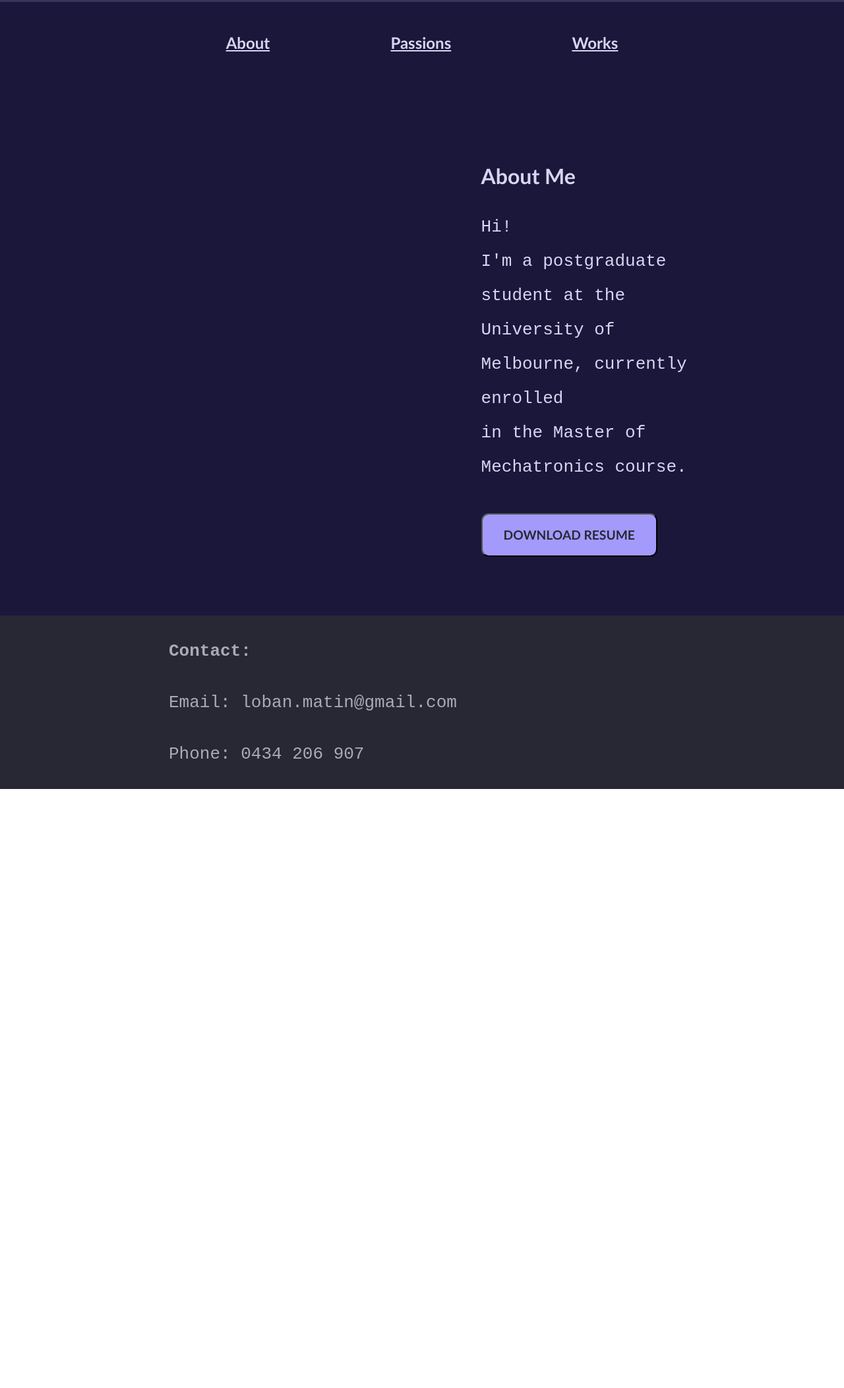
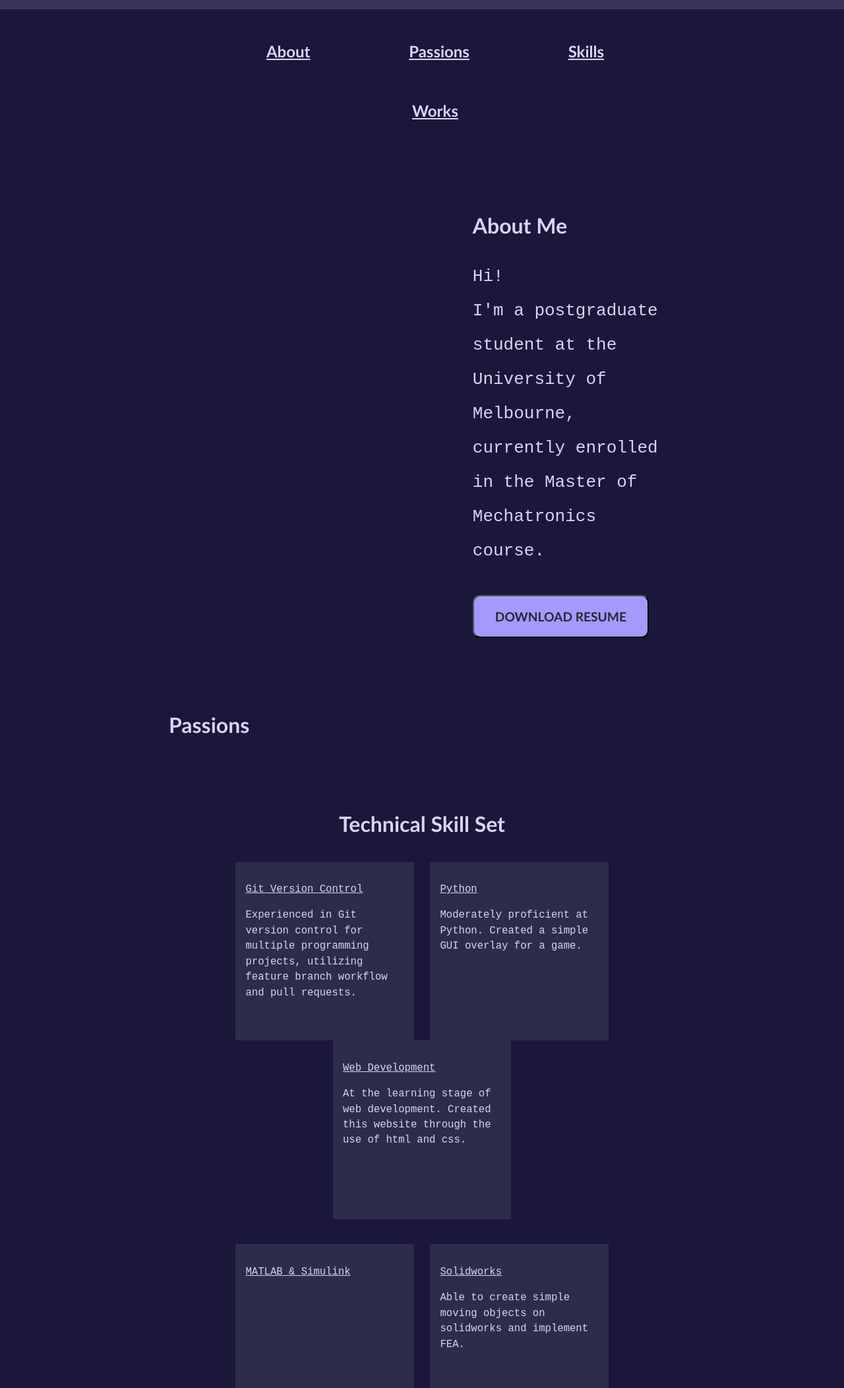
Before and after one commit to LobanMatin/EngineeringPortfolio, a plain HTML site: page index.html in a window 1280 px wide. Shown: the part 696-2800 px from the top of the page at 66% size. Before the commit the page ends 1892 px from the top, so only its background shows below. Drawn offline with Linux system fonts and the light colour scheme.

Commit message:
created layout of skills section

```diff
--- a/home_styles.css
+++ b/home_styles.css
@@ -25,14 +25,8 @@
     color: rgb(163, 154, 252);
 }
 
-/* format homepage text section*/
-
-.home_lower {
-    font-family: Trebuchet MS;
-    background-color: rgb(27, 23, 58);
-    margin-bottom: 0;
-    padding: 0;
-    padding: 0% 15%;
+.socials {
+    margin-bottom:4%;
 }
 
 /* format home nagivation bar*/
@@ -46,7 +40,7 @@
 .home_pl {
     text-decoration: underline;
     display: inline-block;
-    margin: 3% 10%;
+    margin: 1.5% 10%;
     color: rgb(216, 213, 242);
 }
 
@@ -58,3 +52,9 @@
     grid-template-columns: 1fr 1fr;
     grid-gap: 20%;
 }
+
+.about_me_text {
+    font-family:Monospace;
+    font-size: 2em;
+    line-height: 2em
+}
--- a/index.html
+++ b/index.html
@@ -6,9 +6,12 @@
 		<title>LM Engineering Portfolio</title>
 		<link rel="stylesheet" href="styles.css">
 		<link rel="stylesheet" href="home_styles.css">
+		<link rel="stylesheet" href="passions_styles.css">
 		<link rel="stylesheet" href="https://cdnjs.cloudflare.com/ajax/libs/font-awesome/4.7.0/css/font-awesome.min.css">
 	</head>
 	<body>
+
+		<!-- Homepage Section-->
 		<header class="home_upper">
 			<div class="title_section">
 				<div class="name_section">
@@ -18,26 +21,31 @@
 					<p class="name_subtitle">Mechatronics Engineering Student</p>
 				</div>
 				<div class="socials">
-					<a href="https://www.linkedin.com/in/loban-matin" class="fa fa-linkedin fa-3x"></a>
-					<a href="https://github.com/LobanMatin" class="fa fa-github fa-3x"></a>
+					<a href="https://www.linkedin.com/in/loban-matin" class="fa fa-linkedin fa-3x" target="_blank"></a>
+					<a href="https://github.com/LobanMatin" class="fa fa-github fa-3x" target="_blank"></a>
 				</div>
 			</div>
 		</header>
-		<section class="home_lower">
+
+		<!-- Nav bar Section-->
+		<section class="body_section">
 			<nav class="home_nav">
 				<ul>
 					<li class="home_pl"><a class="page_link"><h2><strong>About</strong></h2></a></li>
-					<li class="home_pl"><a href="passions.html" class="page_link"><h2><strong>Passions</strong></h2></a></li>
-					<li class="home_pl"><a href="works.html" class ="page_link"><h2><strong>Works</strong></h2></a></li>
+					<li class="home_pl"><a class="page_link"><h2><strong>Passions</strong></h2></a></li>
+					<li class="home_pl"><a class="page_link"><h2><strong>Skills</strong></h2></a></li>
+					<li class="home_pl"><a class ="page_link"><h2><strong>Works</strong></h2></a></li>
 				</ul>
 			</nav>
+
+			<!-- About Me Section-->
 			<div class="lower_text">
 				<div class="lower_left">
 
 				</div>
 				<div class="lower_right">
 					<h3><strong>About Me</strong></h3>
-					<p>
+					<p class="about_me_text">
 						Hi!<br>
 						I'm a postgraduate student at the <br>
 						University of Melbourne, currently enrolled <br>
@@ -48,9 +56,61 @@
 					</button>
 				</div>
 			</div>
+
+		<!-- Passions Section-->
+		</section>
+		<section class="body_section">
+			<h3 class="section_heading">Passions</h3>
+		</section>
+
+		<!-- Techincal Skill Set Section-->
+		<section class="body_section">
+			<h3 class="skills_heading">Technical Skill Set</h3>
+			<div class="skills_row1">
+				<div class="skill">
+					<div class="skill_text">
+						<p><u>Git Version Control</u></p>
+						<p>Experienced in Git version control for multiple programming projects,
+							utilizing feature branch workflow and pull requests.</p>
+					</div>
+				</div>
+				<div class="skill">
+					<div class="skill_text">
+						<p><u>Python</u></p>
+						<p>Moderately proficient at Python. Created a simple GUI overlay for a game.</p>
+					</div>
+				</div>
+				<div class="skill">
+					<div class="skill_text">
+						<p><u>Web Development</u></p>
+						<p>At the learning stage of web development. Created this website through the use of html and css.</p>
+					</div>
+				</div>
+			</div>
+			<div class="skills_row2">
+				<div class="skill">
+					<div class="skill_text">
+						<p><u>MATLAB & Simulink</u></p>
+						<p></p>
+					</div>
+				</div>
+				<div class="skill"><div class="skill_text">
+					<p><u>Solidworks</u></p>
+					<p>Able to create simple moving objects on solidworks and implement FEA.</p>
+				</div>
+			</div>
+				<div class="skill">
+					<div class="skill_text">
+						<p><u>Machine Learning</u></p>
+						<p>Experience implementing a CNN to create a realtime volleyball image recognition program.
+							Also experienced with manipulating data to optimise performance of a variety of ML models.
+						</p>
+					</div>
+				</div>
+			</div>
 		</section>
 		<footer class="contact_tab">
-			<p><strong>Contact:</strong></p>
+			<p><strong>Connect with me</strong></p>
 			<p>Email: loban.matin@gmail.com</p>
 			<p>Phone: 0434 206 907</p>
 		</footer>
--- /dev/null
+++ b/passions_styles.css
@@ -0,0 +1,31 @@
+.skills_heading {
+    text-align: center;
+    margin-top: 10%;
+    margin-bottom: 5%;
+}
+
+.skills_row1 {
+    margin: 0 10%;
+    display: flex;
+    flex-wrap: wrap;
+    justify-content:space-evenly;
+    margin-bottom:5%;
+}
+
+.skills_row2 {
+    margin: 0 10%;
+    display: flex;
+    flex-wrap: wrap;
+    justify-content:space-evenly;
+}
+
+.skill {
+    width: 15em;
+    height: 15em;
+    background-color:rgb(45, 45, 73);
+    padding: 2.5% 2.5%;
+}
+
+.skill_text {
+
+}
--- a/styles.css
+++ b/styles.css
@@ -1,4 +1,5 @@
 body {
+    background-color:gray;
     padding: 0;
     margin: 0;
     font-family: Trebuchet MS;
@@ -8,6 +9,17 @@ body {
 header {
     background-color: rgb(57, 53, 90);
     padding: 0 20%;
+    margin: 0;
+}
+
+section {
+    font-family: Trebuchet MS;
+    background-color: rgb(27, 23, 58);
+}
+
+.body_section {
+    margin: 0;
+    padding: 0.1% 20%; /*WHY 0.1%?????*/
 }
 
 footer {
@@ -34,47 +46,10 @@ TEXT
 
 p {
     font-family:Monospace;
-    font-size: 2em;
-    line-height: 2em
+    font-size: 1.2em;
+    line-height: 1.5em;
 }
 
 h3 {
     font-size: 2em;
 }
-
-
-
-/*
-NAVIGATION BAR
-*/
-
-ul {
-    margin: 0;
-    padding: 0;
-}
-
-li {
-    display: inline-block;
-    margin: 0 2%;
-    margin-top: 5%
-}
-
-/* format nagivation bar last item*/
-.last_item {
-    margin-right: 0;
-}
-
-/* format nagivation bar*/
-.nav_bar {
-    text-align: right;
-}
-
-/* format nagivation bar entries*/
-.page_link {
-    text-decoration: none;
-    color: rgb(216, 213, 242);
-}
-
-/*
-CONTACT TAB
-*/
```
Also changed, not shown: passions.html (+3 -2 lines).
